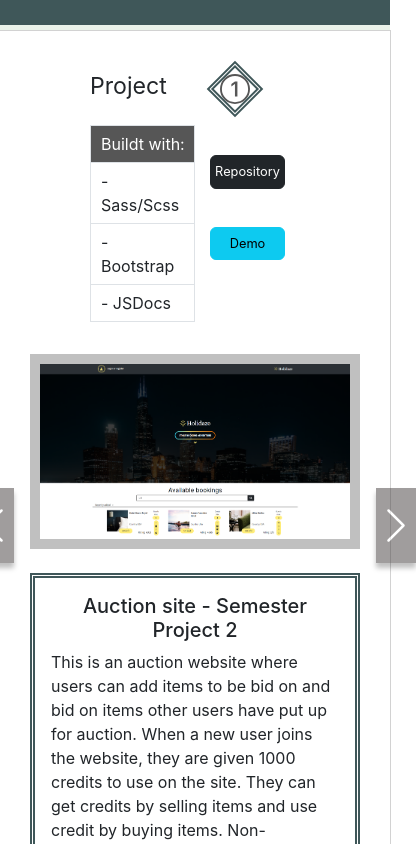
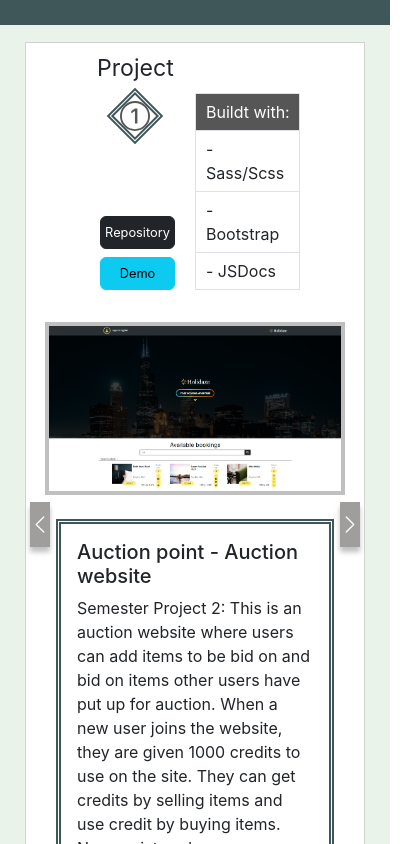
Before and after one commit to Gronnfrosk/Portfolio-2, a React (Create React App) app: page / in a window 390 px wide. Shown: the part 840-1684 px from the top of the page, 416 px wide, since content can reach past the window. Built offline with nearby package versions, Linux system fonts and the light colour scheme.

Commit message:
styling phone update

```diff
--- a/src/App.scss
+++ b/src/App.scss
@@ -181,7 +181,7 @@ footer {
   padding-top: 17px;
   padding-bottom: 15px;
   background-color: white;
-  width: 400px;
+  //width: 400px;
   //border: 4px dotted #5f2b7b;
 
   a svg {
@@ -251,9 +251,7 @@ footer {
       border: 5px #3F5759 double;
       //border-style: dashed solid;
 
-      & .card-title {
-        text-align: center;
-      }
+      & .card-title {}
     }
 
     & .list-group-item {
@@ -309,6 +307,10 @@ footer {
   left: -25px
 }
 
+.carousel-indicators {
+  display: none;
+}
+
 @media only screen and (max-width: 994px) {
   .main {
     flex-direction: column;
@@ -316,6 +318,10 @@ footer {
 
   .about {
     width: 100%;
+
+    a {
+      z-index: 2;
+    }
   }
 
   .description {
@@ -328,8 +334,6 @@ footer {
   .portrait-section {
     position: absolute;
     right: 0;
-    height: fit-content;
-    //width: 150px;
 
     & .portrait {
       height: 135px;
@@ -340,7 +344,6 @@ footer {
 
     & .border-light {
       background-color: #3F5759;
-      //width: 150px;
       height: fit-content;
     }
   }
@@ -363,11 +366,25 @@ footer {
     & .part-1 {
       width: 275px;
       gap: 0 !important;
+
+      & .title-project {
+        top: 0;
+        position: absolute;
+        flex-direction: column;
+        text-align: center;
+        margin-left: 7px;
+
+        & .project-number {
+          margin: 10px auto !important;
+        }
+      }
     }
 
     & .list-btn {
+      margin-top: 20px;
       display: flex;
-      flex-direction: row;
+      flex-direction: row-reverse;
+      gap: 10px;
     }
 
     & .list-group {
@@ -379,11 +396,19 @@ footer {
     }
 
 
-    & .link-btn a {
-      font-size: 0.8rem;
-      width: 75px;
-      padding-left: 0;
-      padding-right: 0 !important;
+    & .link-btn {
+      display: flex;
+      flex-direction: column;
+      justify-content: flex-end;
+      margin: 0 10px;
+
+      & a {
+        font-size: 0.8rem;
+        width: 75px;
+        padding-left: 0;
+        padding-right: 0 !important;
+
+      }
 
       & svg {
         display: none;
@@ -401,7 +426,13 @@ footer {
 }
 
 @media only screen and (max-width: 610px) {
-  .portrait-section {}
+  h5 {
+    font-size: 1.15rem;
+  }
+
+  .about .short-cut a {
+    margin-top: 30px !important;
+  }
 
   .description {
     //min-width: 387px;
@@ -421,9 +452,7 @@ footer {
     }
   }
 
-  a.btn {
-    margin-top: 30px !important;
-  }
+
 
   .portrait-section {
     width: 100%;
@@ -441,8 +470,38 @@ footer {
   .img-project {
 
     & img {
-      width: 330px;
-      border: #c0c0c0 10px solid !important;
+      width: 300px;
+      border: #c0c0c0 4px solid !important;
     }
   }
+
+  .project-carousel .carousel-container {
+    padding-bottom: 0;
+
+    & .card {
+      width: 340px;
+      //padding: 20px;
+    }
+  }
+
+  .carousel-control-prev,
+  .carousel-control-next {
+    width: fit-content;
+
+    & span {
+      width: 20px;
+      height: 45px;
+      background-color: rgb(66, 60, 60) !important;
+      margin: 10px 0;
+      box-shadow: 0px 5px 5px rgba(0, 0, 0, 0.5);
+    }
+  }
+
+  .carousel-control-next {
+    right: 5px;
+  }
+
+  .carousel-control-prev {
+    left: 5px
+  }
 }
--- a/src/components/ProjectContent.js
+++ b/src/components/ProjectContent.js
@@ -1,6 +1,6 @@
 export const semesterProject2 = {
-    Name: "Auction site - Semester Project 2",
-    Description: " This is an auction website where users can add items to be bid on and bid on items other users have put up for auction. When a new user joins the website, they are given 1000 credits to use on the site. They can get credits by selling items and use credit by buying items. Non-registered users can search through the listings, but only registered users can make bids on listings and see other users profile.",
+    Name: <div>Auction point - Auction website </div>,
+    Description: "Semester Project 2: This is an auction website where users can add items to be bid on and bid on items other users have put up for auction. When a new user joins the website, they are given 1000 credits to use on the site. They can get credits by selling items and use credit by buying items. Non-registered users can search through the listings, but only registered users can make bids on listings and see other users profile.",
     ScreenShot: "",
     Repository: "https://github.com/Gronnfrosk/Noroff-Semester-Project-2",
     Demo: "https://gronnfrosk.github.io/Noroff-Semester-Project-2/",
@@ -12,8 +12,8 @@ export const semesterProject2 = {
 }
 
 export const javaScriptFrameworksCA = {
-    Name: "JavaScript Frameworks CA - An eCom store build with Javascript framework React",
-    Description: " This is an auction website where users can add items to be bid on and bid on items other users have put up for auction. When a new user joins the website, they are given 1000 credits to use on the site. They can get credits by selling items and use credit by buying items. Non-registered users can search through the listings, but only registered users can make bids on listings and see other users profile.",
+    Name: <div>eCom - Online store</div>,
+    Description: "JavaScript Frameworks CA: This is an auction website where users can add items to be bid on and bid on items other users have put up for auction. When a new user joins the website, they are given 1000 credits to use on the site. They can get credits by selling items and use credit by buying items. Non-registered users can search through the listings, but only registered users can make bids on listings and see other users profile.",
     ScreenShot: "./eCom.PNG",
     Repository: "https://github.com/Gronnfrosk/JavaScript-CA",
     Demo: "https://eclectic-valkyrie-e91b6b.netlify.app/",
@@ -25,7 +25,7 @@ export const javaScriptFrameworksCA = {
 }
 
 export const projectExam2 = {
-    Name: "Holidaze - Booking site for study project",
+    Name: <div>Holidaze <br/> - Booking and renting out venue site</div>,
     Description: "Holidaze is a modern front-end accommodation booking application developed for a newly launched site. This project serves as a practical example for educational purposes. It offers a dual-interface for both customers and venue managers. Customers can book holidays, view venues, and manage their bookings. Venue managers can register, manage venues, and oversee bookings. Please note that Holidaze is a hypothetical entity and is solely for use in this project assignment.",
     ScreenShot: "./images/portfolio.PNG",
     Repository: "https://github.com/Gronnfrosk/project-exam-2",
--- a/src/components/card.js
+++ b/src/components/card.js
@@ -30,7 +30,7 @@ console.log(ScreenShot)
       </Modal>
       <div className="img-project d-flex flex-wrap flex-row">
       <div className="d-flex flex-column part-1 bg-white px-3 gap-3">
-          <div className="fs-3 mb-3 mt-2 d-flex justify-content-between">Project <div className="project-number">{Project}</div></div>
+          <div className="title-project fs-3 mb-3 mt-2 d-flex justify-content-between">Project <div className="project-number">{Project}</div></div>
           <div className="list-btn">
           <ListGroup>
             <ListGroup.Item className="top-list">Buildt with:</ListGroup.Item>
```
